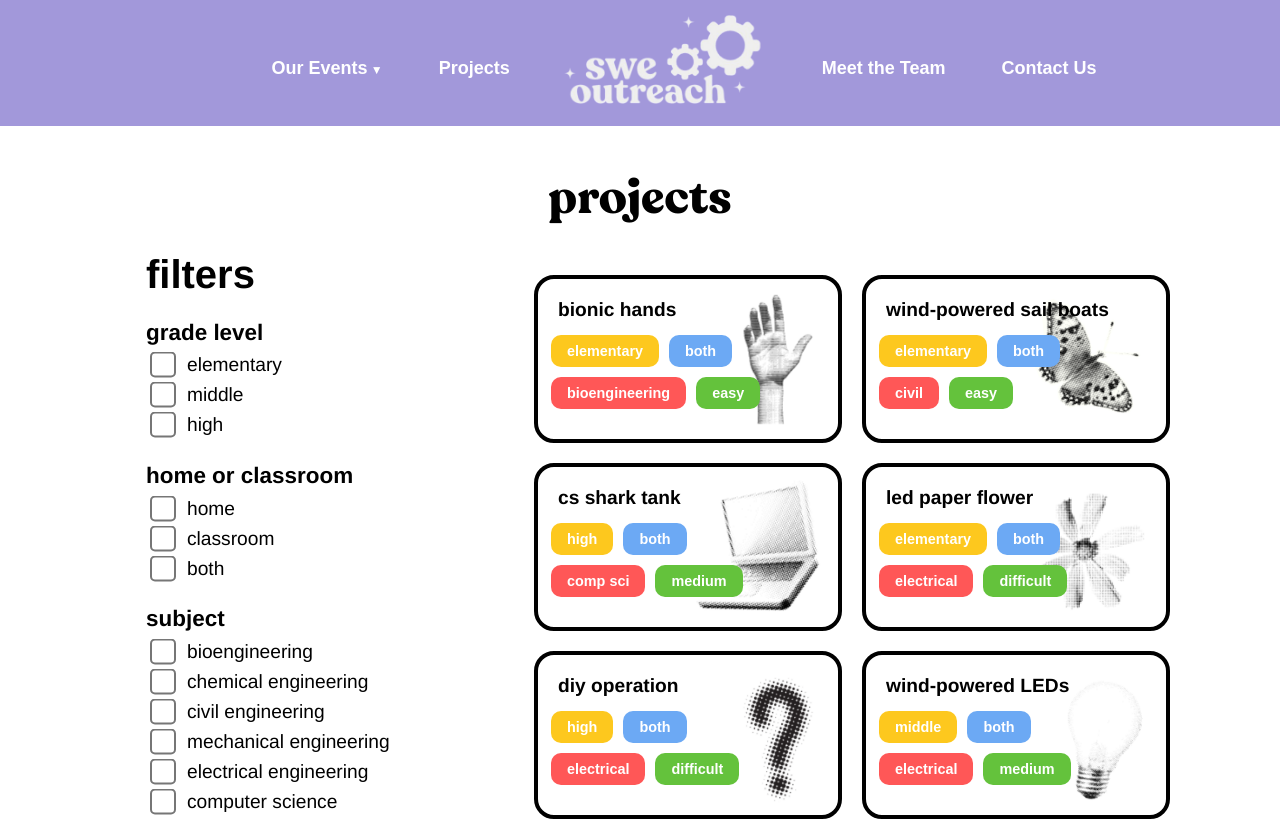
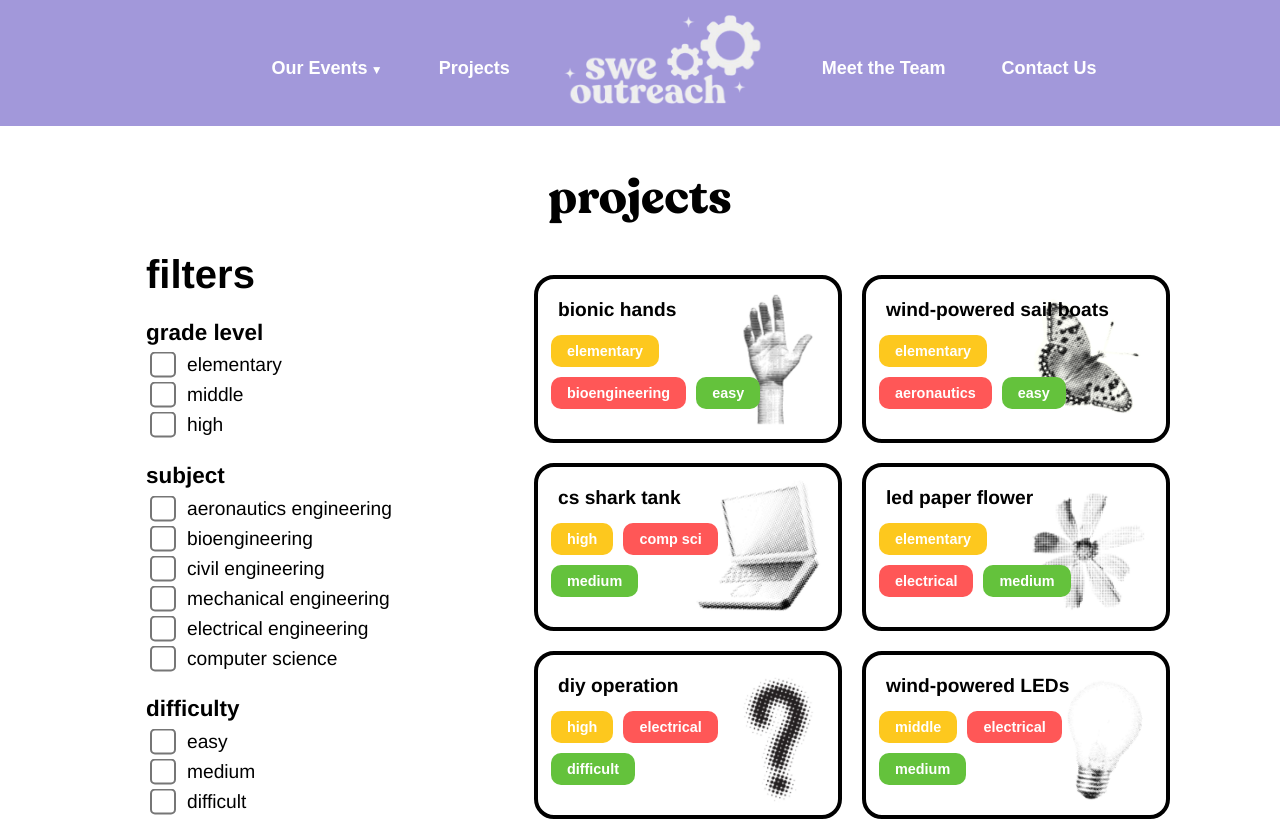
Before and after one commit to swe-ucla/outreach-website, a React (Create React App) app: page /projects in a window 1280 px wide. Shown: the top 821 px of the page. Built offline with nearby package versions, Linux system fonts and the light colour scheme; a web font is replaced by a local one.

Commit message:
Added difficulty/major to remaining projects, removed location filter

```diff
--- a/src/Projects.js
+++ b/src/Projects.js
@@ -21,14 +21,9 @@ const tagConfig = {
         middle: { label: "middle", color: "yellow" },
         high: { label: "high", color: "yellow" },
     },
-    location: {
-        home: { label: "home", color: "blue" },
-        classroom: { label: "classroom", color: "blue" },
-        both: { label: "both", color: "blue" },
-    },
     subject: {
+        "aeronautics engineering": { label: "aeronautics", color: "red" },
         "bioengineering": { label: "bioengineering", color: "red" },
-        "chemical engineering": { label: "chemical", color: "red" },
         "civil engineering": { label: "civil", color: "red" },
         "mechanical engineering": { label: "mechanical", color: "red" },
         "electrical engineering": { label: "electrical", color: "red" },
@@ -47,7 +42,6 @@ function Projects() {
             title: "bionic hands",
             image: hand,
             gradeLevel: "elementary",
-            location: "both",
             subject: "bioengineering",
             difficulty: "easy",
             pdf: "/pdfs/bionic_hand.pdf"
@@ -56,8 +50,7 @@ function Projects() {
             title: "wind-powered sail boats",
             image: butterfly,
             gradeLevel: "elementary",
-            location: "both",
-            subject: "civil engineering",
+            subject: "aeronautics engineering",
             difficulty: "easy",
             pdf: "/pdfs/wind_powered_sailboat.pdf"
         },
@@ -65,7 +58,6 @@ function Projects() {
             title: "cs shark tank",
             image: laptop,
             gradeLevel: "high",
-            location: "both",
             subject: "computer science",
             difficulty: "medium",
             pdf: "/pdfs/cs_shark_tank.pdf"
@@ -74,16 +66,14 @@ function Projects() {
             title: "led paper flower",
             image: flower,
             gradeLevel: "elementary",
-            location: "both",
             subject: "electrical engineering",
-            difficulty: "difficult",
+            difficulty: "medium",
             pdf: "/pdfs/led_paper_flower.pdf"
         },
         {
             title: "diy operation",
             image: questionMark,
             gradeLevel: "high",
-            location: "both",
             subject: "electrical engineering",
             difficulty: "difficult",
             pdf: "/pdfs/operation.pdf"
@@ -92,7 +82,6 @@ function Projects() {
             title: "wind-powered LEDs",
             image: led,
             gradeLevel: "middle",
-            location: "both",
             subject: "electrical engineering",
             difficulty: "medium",
             pdf: "/pdfs/led_windmills.pdf"
@@ -101,7 +90,6 @@ function Projects() {
             title: "pool noodle rollercoasters",
             image: arrow,
             gradeLevel: "middle",
-            location: "both",
             subject: "mechanical engineering",
             difficulty: "medium",
             pdf: "/pdfs/roller_coaster.pdf"
@@ -110,8 +98,7 @@ function Projects() {
             title: "play-doh circuits",
             image: dots,
             gradeLevel: "elementary",
-            location: "both",
-            subject: "mechanical engineering",
+            subject: "electrical engineering",
             difficulty: "medium",
             pdf: "/pdfs/play_doh_circuits.pdf"
         },
@@ -119,7 +106,6 @@ function Projects() {
             title: "water filtration",
             image: waterDrops,
             gradeLevel: "middle",
-            location: "both",
             subject: "civil engineering",
             difficulty: "easy",
             pdf: "/pdfs/water_filtration.pdf"
@@ -128,7 +114,6 @@ function Projects() {
             title: "lemon battery + solar oven",
             image: lemon,
             gradeLevel: "middle",
-            location: "both",
             subject: "electrical engineering",
             difficulty: "easy",
             pdf: "/pdfs/lemon_batteries_solar_oven.pdf"
@@ -137,24 +122,21 @@ function Projects() {
 
     const [selectedFilters, setSelectedFilters] = useState({
         gradeLevel: [],
-        location: [],
         subject: [],
         difficulty: []
     });
 
     const categoryDisplayNames = {
         gradeLevel: "grade level",
-        location: "home or classroom",
         subject: "subject",
         difficulty: "difficulty"
     };
 
     const filterOptions = {
         gradeLevel: ["elementary", "middle", "high"],
-        location: ["home", "classroom", "both"],
         subject: [
+            "aeronautics engineering",
             "bioengineering",
-            "chemical engineering",
             "civil engineering",
             "mechanical engineering",
             "electrical engineering",
@@ -190,7 +172,6 @@ function Projects() {
         let temp = projects.filter(project => {
             return (
             (selectedFilters.gradeLevel.length === 0 || selectedFilters.gradeLevel.includes(project.gradeLevel)) &&
-            (selectedFilters.location.length === 0 || selectedFilters.location.includes(project.location)) &&
             (selectedFilters.subject.length === 0 || selectedFilters.subject.includes(project.subject)) &&
             (selectedFilters.difficulty.length === 0 || selectedFilters.difficulty.includes(project.difficulty))
             );
@@ -232,7 +213,7 @@ function Projects() {
 
                     <div className="projects-grid">
                         {filteredProjects.map((p, i) => {
-                            const tags = ["gradeLevel", "location", "subject", "difficulty"].map(
+                            const tags = ["gradeLevel", "subject", "difficulty"].map(
                             category => tagConfig[category][p[category]]
                             );
                             return <ProjectsCard key={i} {...p} tags={tags} />;
```
